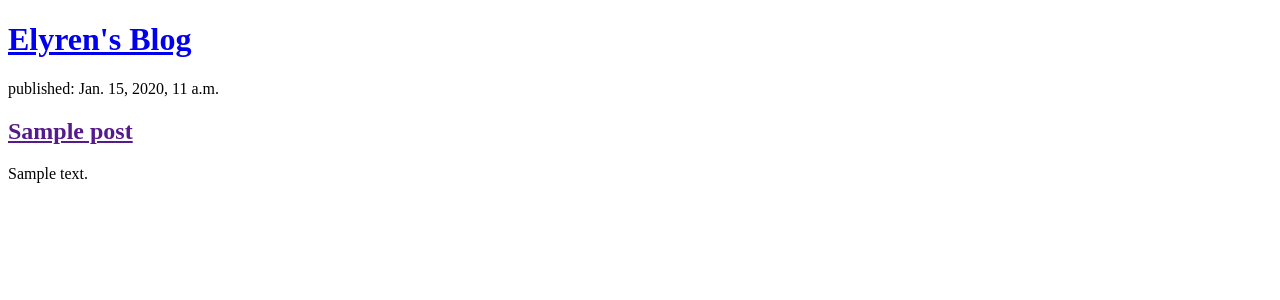
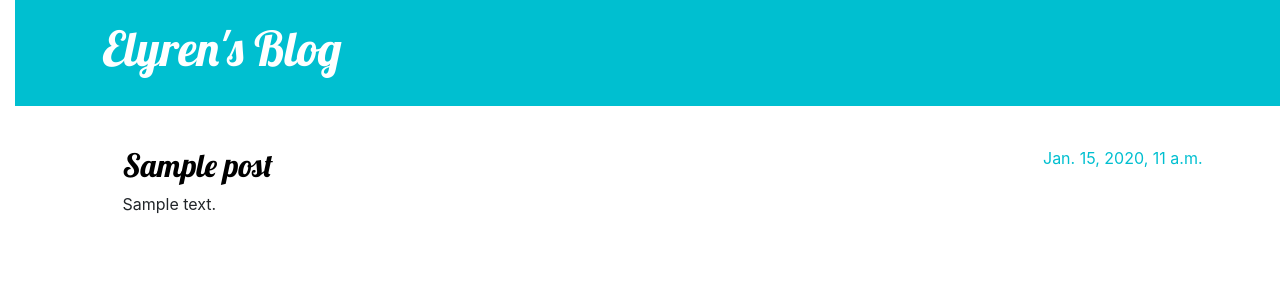
Before and after one commit to elyren/my-first-blog, a Django app: page / in a window 1280 px wide. Shown: the top 300 px of the page. Run offline with Django 3.2, Linux system fonts and the light colour scheme; tables that the repository leaves empty hold one stand-in row (values such as "Sample post").

Commit message:
Added view and template for detailed blog post as well as CSS for the site.

```diff
--- /dev/null
+++ b/blog/static/css/blog.css
@@ -0,0 +1,83 @@
+h1 a, h2 a {
+    color: #00bee4;
+    font-family: 'Lobster';
+}
+
+body {
+    padding-left: 15px;
+}
+
+article {
+    padding-left: 30px;
+}
+
+.page-header {
+    background-color: #00bfd0;
+    margin-top: 0;
+    margin-bottom: 40px;
+    padding: 20px 20px 20px 40px;
+}
+
+.page-header h1,
+.page-header h1 a,
+.page-header h1 a:visited,
+.page-header h1 a:active {
+    color: #ffffff;
+    font-size: 36pt;
+    text-decoration: none;
+}
+
+h1,
+h2,
+h3,
+h4 {
+    font-family: 'Lobster', cursive;
+}
+
+.date {
+    color: #00bfd0;
+}
+
+.save {
+    float: right;
+}
+
+.post-form textarea,
+.post-form input {
+    width: 100%;
+}
+
+.top-menu,
+.top-menu:hover,
+.top-menu:visited {
+    color: #b00000;
+    float: right;
+    font-size: 26pt;
+    margin-right: 20px;
+}
+
+.post {
+    margin-bottom: 70px;
+}
+
+.post h2 a,
+.post h2 a:visited {
+    color: #000000;
+}
+
+.post > .date,
+.post > .actions {
+    float: right;
+}
+
+.btn-default,
+.btn-default:visited {
+    color: #C25100;
+    background: none;
+    border-color: #C25100;
+}
+
+.btn-default:hover {
+    color: #FFFFFF;
+    background-color: #C25100;
+}
--- /dev/null
+++ b/blog/templates/blog/base.html
@@ -0,0 +1,27 @@
+{% load static %}
+
+<!DOCTYPE html>
+<html>
+    <head>
+        <title>Django Girls blog</title>
+        <link rel="stylesheet" href="https://cdn.jsdelivr.net/npm/bootstrap@4.5.3/dist/css/bootstrap.min.css" integrity="sha384-TX8t27EcRE3e/ihU7zmQxVncDAy5uIKz4rEkgIXeMed4M0jlfIDPvg6uqKI2xXr2" crossorigin="anonymous">
+        <link rel="stylesheet" href="{% static 'css/blog.css' %}">
+        <link href="//fonts.googleapis.com/css?family=Lobster&subset=latin,latin-ext" rel="stylesheet" type="text/css">
+    </head>
+
+    <body>
+        <header class="page-header">
+            <div class="container">
+                <h1><a href="/">Elyren's Blog</a></h1>
+            </div>
+          </header>
+          <main class="container">
+              <div class="row">
+                  <div class="col">
+                  {% block content %}
+                  {% endblock %}
+                  </div>
+              </div>
+          </main>
+    </body>
+</html>
--- a/blog/templates/blog/post_list.html
+++ b/blog/templates/blog/post_list.html
@@ -1,20 +1,13 @@
-<!DOCTYPE html>
-<html>
-    <head>
-        <title>Django Girls blog</title>
-    </head>
+{% extends 'blog/base.html' %}
 
-    <body>
-        <header>
-            <h1><a href="/">Elyren's Blog</a></h1>
-        </header>
-
-        {% for post in posts %}
-            <article>
-                <time>published: {{ post.published_date }}</time>
-                <h2><a href="">{{ post.title }}</a></h2>
-                <p>{{ post.text|linebreaksbr }}</p>
-            </article>
-        {% endfor %}
-    </body>
-</html>
+{% block content %}
+    {% for post in posts %}
+        <article class="post">
+            <time class="date">
+                {{ post.published_date }}
+            </time>
+            <h2><a href="{% url 'post_detail' pk=post.pk %}">{{ post.title }}</a></h2>
+            <p>{{ post.text|linebreaksbr }}</p>
+        </article>
+    {% endfor %}
+{% endblock %}
--- a/blog/urls.py
+++ b/blog/urls.py
@@ -3,4 +3,5 @@ from . import views
 
 urlpatterns = [
     path('', views.post_list, name='post_list'),
+    path('post/<int:pk>/', views.post_detail, name='post_detail'),
 ]
--- a/blog/views.py
+++ b/blog/views.py
@@ -1,9 +1,14 @@
 from django.shortcuts import render
 from django.utils import timezone
 from .models import Post
+from django.shortcuts import render, get_object_or_404
 
 # Create your views here.
 
 def post_list(request):
     posts = Post.objects.filter(published_date__lte=timezone.now()).order_by('published_date')
     return render(request, 'blog/post_list.html', {'posts': posts})
+
+def post_detail(request, pk):
+    post = get_object_or_404(Post, pk=pk)
+    return render(request, 'blog/post_detail.html', {'post': post})
```
Also changed, not shown: blog/templates/blog/post_detail.html (added, +13 -0 lines).
